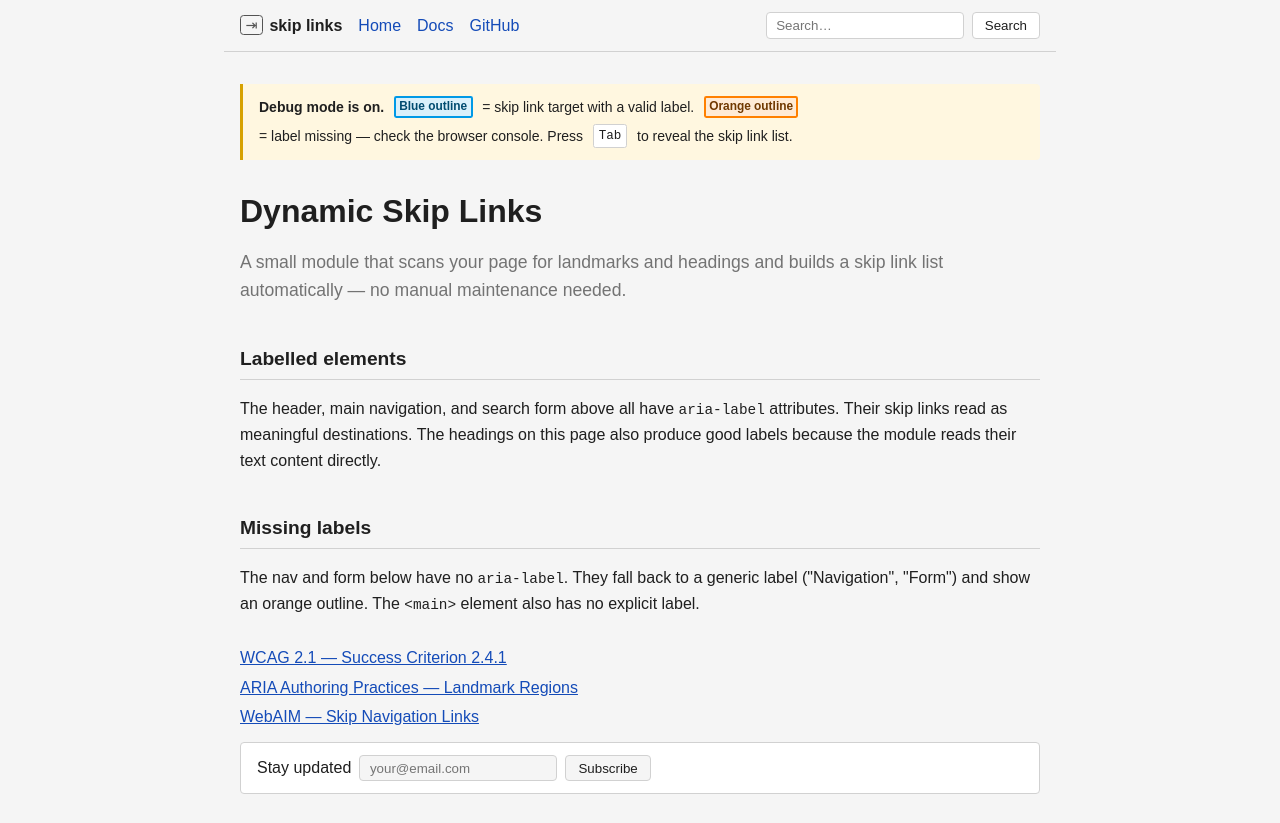
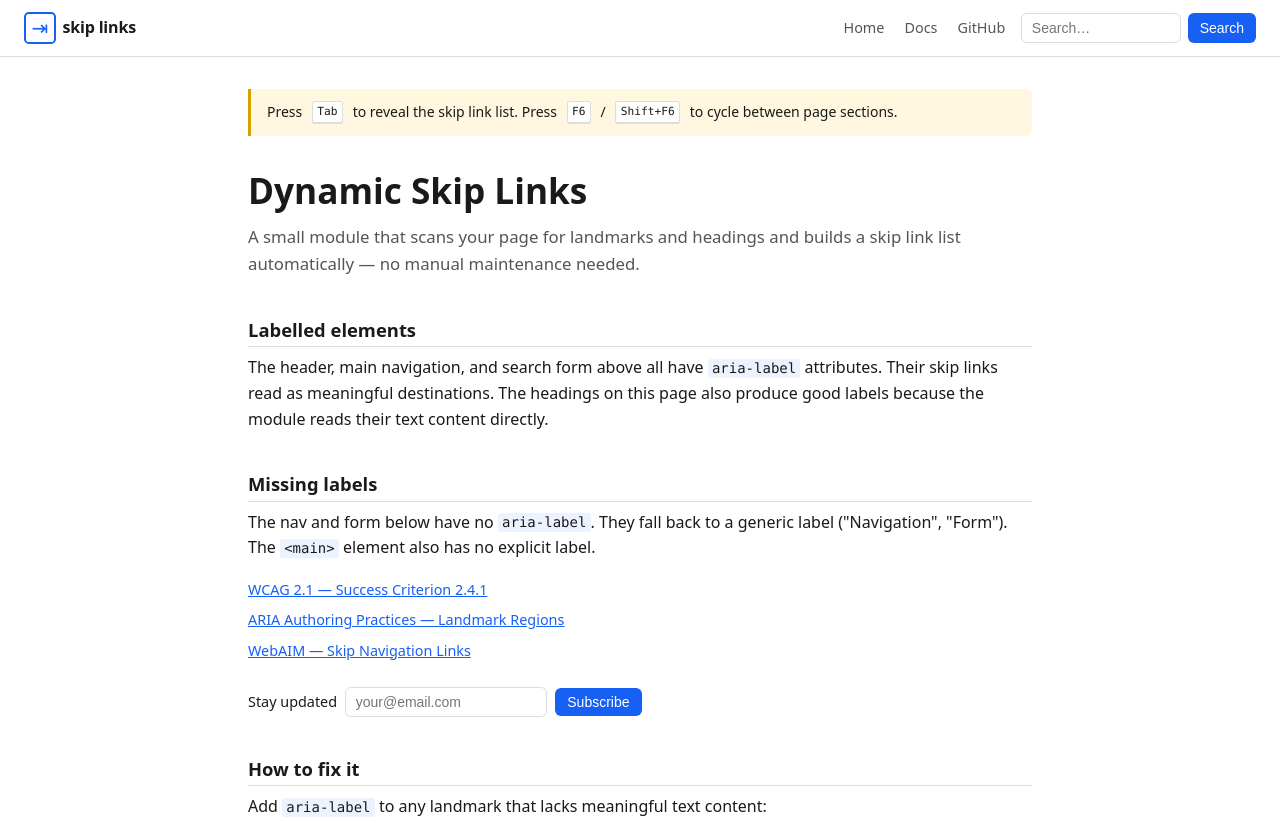
Before and after one commit to formspiel/dynamic-skip-links, a website: page index.html in a window 1280 px wide. Shown: the top 823 px of the page. Drawn offline with Linux system fonts and the light colour scheme.

Commit message:
Clean up for v1: update demo notice, fix demo.css comment, remove stale-files note from CLAUDE.md

```diff
--- a/demo.css
+++ b/demo.css
@@ -1,264 +1,271 @@
-/*
- * Design tokens
- */
-
-:root {
-	color-scheme: light dark;
-
-	--max-width: 52rem;
-	--border-radius: .25rem;
-	--space: 1rem;
-
-	--color-bg:          hsl(0, 0%, 96%);
-	--color-surface:     hsl(0, 0%, 100%);
-	--color-border:      hsl(0, 0%, 82%);
-	--color-text:        hsl(0, 0%, 12%);
-	--color-text-muted:  hsl(0, 0%, 45%);
-	--color-link:        hsl(220, 80%, 40%);
-
-	--skiplink-color-bgr:    hsl(60, 100%, 96%);
-	--skiplink-color-border: hsl(0, 0%, 0%);
-}
-
-@media (prefers-color-scheme: dark) {
-	:root {
-		--color-bg:         hsl(0, 0%, 14%);
-		--color-surface:    hsl(0, 0%, 18%);
-		--color-border:     hsl(0, 0%, 30%);
-		--color-text:       hsl(0, 0%, 90%);
-		--color-text-muted: hsl(0, 0%, 58%);
-		--color-link:       hsl(220, 80%, 68%);
-
-		--skiplink-color-bgr: hsl(270, 50%, 15%);
-	}
-}
-
-@media (forced-colors) {
-	:root {
-		--color-bg:          Canvas;
-		--color-surface:     Canvas;
-		--color-border:      CanvasText;
-		--color-text:        CanvasText;
-		--color-text-muted:  CanvasText;
-		--color-link:        ActiveText;
-		--skiplink-color-bgr:    Canvas;
-		--skiplink-color-border: CanvasText;
-	}
-}
-
 /* ===== Reset & base ===== */
 
 *, *::before, *::after {
 	box-sizing: border-box;
 }
 
+:root {
+	--color-bg:        #fff;
+	--color-text:      #1a1a1a;
+	--color-muted:     #555;
+	--color-border:    #ddd;
+	--color-brand:     hsl(220, 90%, 52%);
+	--color-brand-dim: hsl(220, 90%, 96%);
+	--border-radius:   .375rem;
+	--max-width:       52rem;
+	--font-mono:       ui-monospace, "Cascadia Code", "Source Code Pro", Menlo, Consolas, monospace;
+}
+
+@media (prefers-color-scheme: dark) {
+	:root {
+		--color-bg:        #111;
+		--color-text:      #e8e8e8;
+		--color-muted:     #999;
+		--color-border:    #333;
+		--color-brand:     hsl(220, 90%, 65%);
+		--color-brand-dim: hsl(220, 30%, 16%);
+	}
+}
+
+html {
+	background: var(--color-bg);
+	color: var(--color-text);
+	font-family: system-ui, sans-serif;
+	font-size: 1rem;
+	line-height: 1.6;
+}
+
 body {
-	font: normal 400 1rem/1.6 sans-serif;
-	background-color: var(--color-bg);
-	color: var(--color-text);
+	margin: 0;
+}
+
+/* ===== Layout ===== */
+
+header {
+	display: flex;
+	align-items: center;
+	gap: 1rem;
+	padding: .75rem 1.5rem;
+	border-bottom: 1px solid var(--color-border);
+	position: sticky;
+	top: 0;
+	background: var(--color-bg);
+	z-index: 100;
+}
+
+main {
+	max-width: var(--max-width);
+	margin: 0 auto;
+	padding: 2rem 1.5rem 4rem;
+}
+
+footer {
+	border-top: 1px solid var(--color-border);
+	padding: 1.5rem;
+	text-align: center;
+	font-size: .875rem;
+	color: var(--color-muted);
+}
+
+/* ===== Logo ===== */
+
+#logo {
+	display: flex;
+	align-items: center;
+	gap: .4rem;
+	text-decoration: none;
+	color: inherit;
+	flex-shrink: 0;
+}
+
+.logo-key {
+	display: flex;
+	align-items: center;
+	justify-content: center;
+	width: 2rem;
+	height: 2rem;
+	border: 2px solid var(--color-brand);
+	border-radius: .3rem;
+	color: var(--color-brand);
+	font-size: 1.25rem;
+	line-height: 1;
+}
+
+.logo-text {
+	font-weight: 700;
+	font-size: 1rem;
+	letter-spacing: -.01em;
+}
+
+/* ===== Main nav ===== */
+
+.nav-main {
+	margin-left: auto;
+}
+
+.nav-main ul {
+	display: flex;
+	gap: 1.25rem;
+	list-style: none;
 	margin: 0;
 	padding: 0;
 }
 
-a {
-	color: var(--color-link);
+.nav-main a {
+	color: var(--color-muted);
+	text-decoration: none;
+	font-size: .9rem;
 }
 
-code, pre, kbd {
-	font-family: monospace;
-	font-size: .9em;
+.nav-main a:hover,
+.nav-main a:focus-visible {
+	color: var(--color-brand);
+}
+
+/* ===== Search form ===== */
+
+header form {
+	display: flex;
+	gap: .4rem;
+}
+
+header input[type="search"] {
+	padding: .35rem .6rem;
+	border: 1px solid var(--color-border);
+	border-radius: var(--border-radius);
+	background: var(--color-bg);
+	color: var(--color-text);
+	font-size: .875rem;
+	width: 10rem;
+}
+
+header button {
+	padding: .35rem .75rem;
+	border: none;
+	border-radius: var(--border-radius);
+	background: var(--color-brand);
+	color: #fff;
+	font-size: .875rem;
+	cursor: pointer;
+}
+
+/* ===== Typography ===== */
+
+h1, h2 {
+	line-height: 1.25;
+	font-weight: 700;
+}
+
+h1 {
+	font-size: clamp(1.6rem, 4vw, 2.2rem);
+	margin: 0 0 .75rem;
+}
+
+h2 {
+	font-size: 1.15rem;
+	margin: 2.5rem 0 .5rem;
+	padding-bottom: .35rem;
+	border-bottom: 1px solid var(--color-border);
+}
+
+p {
+	margin: 0 0 1rem;
+	color: var(--color-text);
+}
+
+.lead {
+	font-size: 1.05rem;
+	color: var(--color-muted);
+	margin-bottom: 2rem;
+}
+
+a {
+	color: var(--color-brand);
+}
+
+code {
+	font-family: var(--font-mono);
+	font-size: .875em;
+	background: var(--color-brand-dim);
+	padding: .1em .3em;
+	border-radius: .2em;
 }
 
 pre {
-	background-color: var(--color-surface);
-	border: 1px solid var(--color-border);
+	background: var(--color-brand-dim);
+	padding: 1rem 1.25rem;
 	border-radius: var(--border-radius);
-	padding: var(--space);
 	overflow-x: auto;
+	margin: 0 0 1rem;
+}
+
+pre code {
+	background: none;
+	padding: 0;
+	font-size: .875rem;
 }
 
 kbd {
-	background-color: var(--color-surface);
+	display: inline-block;
+	padding: .1em .4em;
 	border: 1px solid var(--color-border);
-	border-radius: .2em;
-	padding: .1em .4em;
+	border-bottom-width: 2px;
+	border-radius: .25em;
+	font-family: var(--font-mono);
+	font-size: .8em;
+	background: var(--color-bg);
 }
 
-/* ===== Page layout ===== */
+/* ===== Demo nav & form ===== */
 
-header, main, footer {
-	max-width: var(--max-width);
-	margin-inline: auto;
-	padding-inline: var(--space);
+.demo-nav {
+	margin: 0 0 1.5rem;
 }
-
-/* ===== Header ===== */
-
-header {
-	display: flex;
-	align-items: center;
-	flex-wrap: wrap;
-	gap: .5rem var(--space);
-	padding-block: .75rem;
-	border-bottom: 1px solid var(--color-border);
-}
-
-#logo {
-	display: inline-flex;
-	align-items: center;
-	gap: .4em;
-	font-weight: 700;
-	font-size: 1rem;
-	text-decoration: none;
-	color: var(--color-text);
-	flex-shrink: 0;
-}
-
-.logo-key {
-	display: inline-flex;
-	align-items: center;
-	justify-content: center;
-	width: 1.6em;
-	height: 1.4em;
-	border: 1.5px solid currentColor;
-	border-radius: .25em;
-	font-size: .9em;
-	font-weight: 400;
-	opacity: .75;
-}
-
-@media (max-width: 30rem) {
-	.logo-text {
-		display: none;
-	}
-}
-
-.nav-main {
-	flex: 1 1 auto;
-}
-
-.nav-main ul {
-	list-style: none;
-	margin: 0;
-	padding: 0;
-	display: flex;
-	gap: var(--space);
-	flex-wrap: wrap;
-}
-
-.nav-main a {
-	text-decoration: none;
-}
-
-.nav-main a:hover {
-	text-decoration: underline;
-}
-
-form[role="search"] {
-	display: flex;
-	gap: .5rem;
-	margin-left: auto;
-	flex-shrink: 0;
-}
-
-form[role="search"] input {
-	padding: .3rem .6rem;
-	border: 1px solid var(--color-border);
-	border-radius: var(--border-radius);
-	background-color: var(--color-surface);
-	color: var(--color-text);
-	min-width: 0;
-}
-
-form[role="search"] button {
-	padding: .3rem .75rem;
-	border: 1px solid var(--color-border);
-	border-radius: var(--border-radius);
-	background-color: var(--color-surface);
-	color: var(--color-text);
-	cursor: pointer;
-	white-space: nowrap;
-}
-
-form[role="search"] button:hover {
-	background-color: var(--color-border);
-}
-
-/* ===== Main content ===== */
-
-main {
-	padding-block: 2rem;
-}
-
-main h1 {
-	font-size: 2rem;
-	line-height: 1.2;
-	margin-top: 0;
-}
-
-main h2 {
-	font-size: 1.2rem;
-	margin-top: 2.5rem;
-	padding-bottom: .25rem;
-	border-bottom: 1px solid var(--color-border);
-}
-
-.lead {
-	font-size: 1.1rem;
-	color: var(--color-text-muted);
-	margin-top: -.25rem;
-}
-
-/* ===== Footer ===== */
-
-footer {
-	padding-block: 1.5rem;
-	margin-top: 2rem;
-	border-top: 1px solid var(--color-border);
-	color: var(--color-text-muted);
-	font-size: .9rem;
-}
-
-/* ===== Demo: inline nav and form examples ===== */
 
 .demo-nav ul {
 	list-style: none;
+	padding: 0;
 	margin: 0;
-	padding: .75rem 0;
 	display: flex;
 	flex-direction: column;
-	gap: .25rem;
+	gap: .3rem;
+}
+
+.demo-nav a {
+	font-size: .9rem;
 }
 
 .demo-form {
 	display: flex;
-	flex-wrap: wrap;
 	align-items: center;
 	gap: .5rem;
-	padding: .75rem 1rem;
-	background-color: var(--color-surface);
-	border: 1px solid var(--color-border);
-	border-radius: var(--border-radius);
+	margin-bottom: 1.5rem;
+}
+
+.demo-form label {
+	font-size: .9rem;
 }
 
 .demo-form input {
-	padding: .3rem .6rem;
+	padding: .35rem .6rem;
 	border: 1px solid var(--color-border);
 	border-radius: var(--border-radius);
-	background-color: var(--color-bg);
+	background: var(--color-bg);
 	color: var(--color-text);
+	font-size: .875rem;
 }
 
 .demo-form button {
-	padding: .3rem .75rem;
-	border: 1px solid var(--color-border);
+	padding: .35rem .75rem;
+	border: none;
 	border-radius: var(--border-radius);
-	background-color: var(--color-bg);
-	color: var(--color-text);
+	background: var(--color-brand);
+	color: #fff;
+	font-size: .875rem;
 	cursor: pointer;
 }
 
-/* ===== Debug notice ===== */
+/* ===== Demo notice ===== */
 
 .debug-notice {
 	display: flex;
@@ -311,14 +318,4 @@ footer {
 	}
 }
 
-/* ===== Skip links — demo design layer (mandatory rules are in dynamic-skip-links.css) ===== */
-
-#skiplinks a:focus-visible,
-#skiplinks a:active {
-	padding: .5rem 1rem;
-	background-color: var(--skiplink-color-bgr);
-	border: 2px solid var(--skiplink-color-border);
-	text-align: center;
-	text-decoration: none;
-	border-radius: var(--border-radius);
-}
+/* ===== Skip links — demo design layer (mandatory rules are in dist/dynamic-skip-links.min.css) ===== */
--- a/index.html
+++ b/index.html
@@ -31,10 +31,8 @@
 	<main>
 
 		<div class="debug-notice">
-			<strong>Debug mode is on.</strong>
-			<span class="badge badge--blue">Blue outline</span> = skip link target with a valid label.
-			<span class="badge badge--orange">Orange outline</span> = label missing — check the browser console.
 			Press <kbd>Tab</kbd> to reveal the skip link list.
+			Press <kbd>F6</kbd> / <kbd>Shift+F6</kbd> to cycle between page sections.
 		</div>
 
 		<h1>Dynamic Skip Links</h1>
@@ -44,7 +42,7 @@
 		<p>The header, main navigation, and search form above all have <code>aria-label</code> attributes. Their skip links read as meaningful destinations. The headings on this page also produce good labels because the module reads their text content directly.</p>
 
 		<h2>Missing labels</h2>
-		<p>The nav and form below have no <code>aria-label</code>. They fall back to a generic label ("Navigation", "Form") and show an orange outline. The <code>&lt;main&gt;</code> element also has no explicit label.</p>
+		<p>The nav and form below have no <code>aria-label</code>. They fall back to a generic label ("Navigation", "Form"). The <code>&lt;main&gt;</code> element also has no explicit label.</p>
 
 		<nav class="demo-nav">
 			<ul>
@@ -69,7 +67,7 @@
 
 		<h2>Edge cases</h2>
 
-		<p><strong>Title attribute instead of aria-label.</strong> The nav below has a <code>title</code> attribute but no <code>aria-label</code>. The module strips <code>title</code> to prevent browser tooltips on focused elements — it is never used as a label source. Without <code>aria-label</code> the element has no explicit label and shows orange.</p>
+		<p><strong>Title attribute instead of aria-label.</strong> The nav below has a <code>title</code> attribute but no <code>aria-label</code>. The module strips <code>title</code> to prevent browser tooltips on focused elements — it is never used as a label source.</p>
 
 		<nav title="Wrong: title used instead of aria-label" class="demo-nav">
 			<ul>
```
Also changed, not shown: CLAUDE.md (+0 -2 lines).
